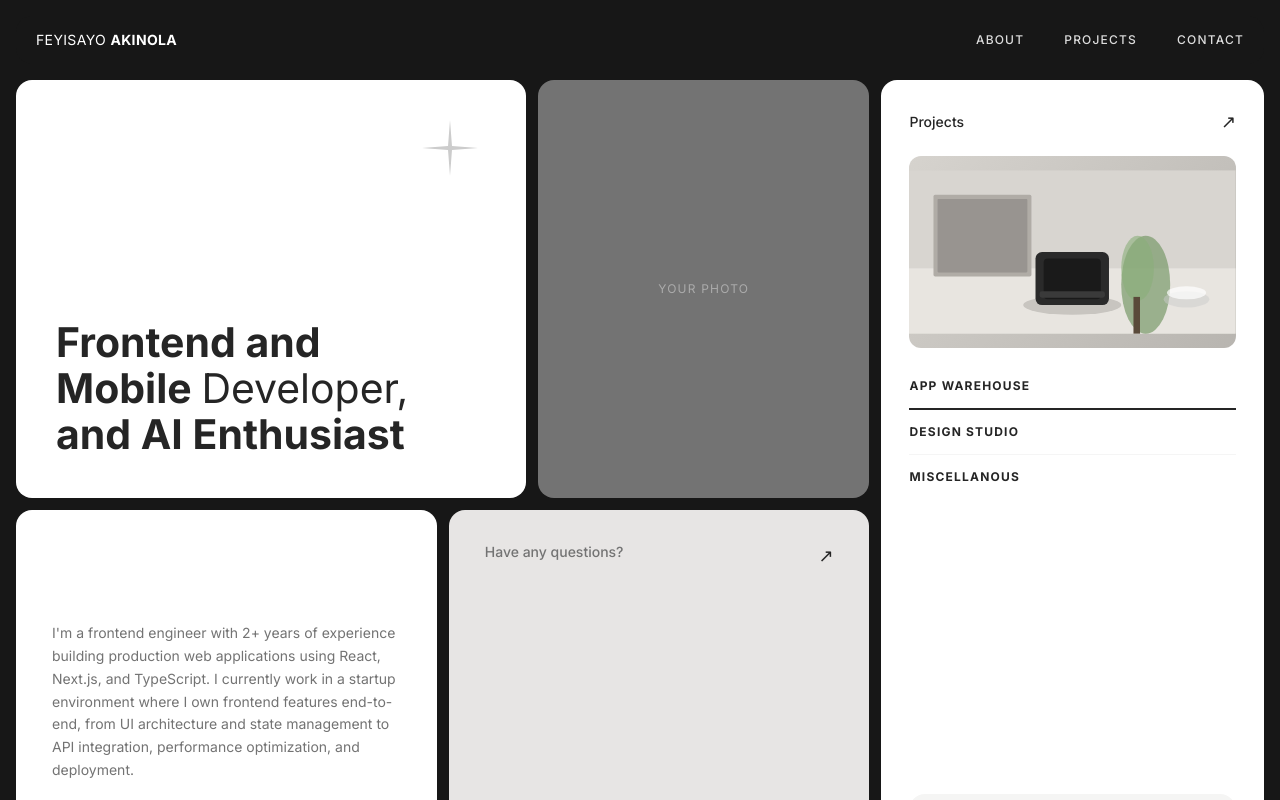
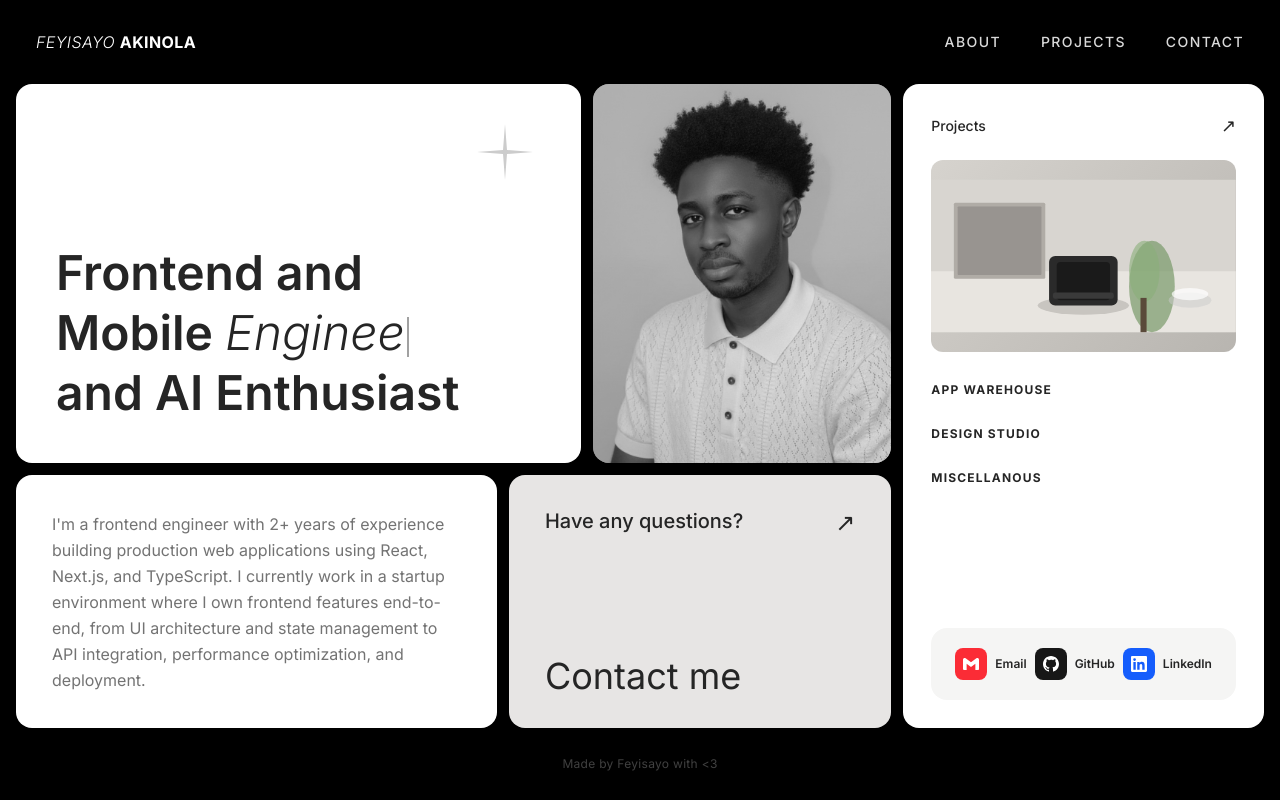
Before and after one commit to feyi-akinola/portfolio-2, a React app: page / in a window 1280 px wide. Shown: the top 800 px of the page. Built offline with nearby package versions, Linux system fonts and the light colour scheme; the HTML template or start-up script is replaced by a standard one.

Commit message:
Removed card hover stretch effects, added: photo with hover color filter, hero card typewriter effect + hover effect, contact card hover effect, italic font import

```diff
--- a/src/App.tsx
+++ b/src/App.tsx
@@ -1,4 +1,4 @@
-import { useState, useRef, useEffect } from "react";
+import { useState } from "react";
 import NavBar from "./components/NavBar";
 import HeroCard from "./components/HeroCard";
 import PhotoCard from "./components/PhotoCard";
@@ -6,97 +6,65 @@ import ProjectsCard from "./components/ProjectsCard";
 import BioCard from "./components/BioCard";
 import ContactCard from "./components/ContactCard";
 
-type TopHoverCard = "hero" | "photo" | "projects" | null;
-type BottomHoverCard = "bio" | "contact" | null;
+type HoverCard = "hero" | "photo" | "projects" | "bio" | "contact" | null;
 
-function getTopGridColumns(hovered: TopHoverCard) {
+function getGridColumns(hovered: HoverCard) {
+  // 4 cols: [hero-main | hero-secondary | photo/contact | projects]
+  // hero spans cols 1-2, bio spans col 1 only (~80% of hero width)
   switch (hovered) {
-    case "hero":
-      return "1.04fr 0.63fr 0.74fr";
-    case "photo":
-      return "0.96fr 0.68fr 0.74fr";
-    case "projects":
-      return "0.96fr 0.63fr 0.78fr";
-    default:
-      return "1fr 0.65fr 0.75fr";
-  }
-}
-
-function getBottomGridColumns(hovered: BottomHoverCard) {
-  switch (hovered) {
-    case "bio":
-      return "1.05fr 0.95fr";
-    case "contact":
-      return "0.95fr 1.05fr";
-    default:
-      return "1fr 1fr";
+    case "hero":     return "1fr 0.15fr 0.6fr 0.75fr";
+    case "photo":    return "0.9fr 0.15fr 0.7fr 0.75fr";
+    case "projects": return "0.9fr 0.15fr 0.6fr 0.82fr";
+    case "bio":      return "1.1fr 0.15fr 0.6fr 0.75fr";
+    case "contact":  return "0.9fr 0.15fr 0.7fr 0.75fr";
+    default:         return "1fr 0.15fr 0.62fr 0.75fr";
   }
 }
 
 export default function Portfolio() {
-  const [activeProject, setActiveProject] = useState("APP WAREHOUSE");
-  const [hoveredTop, setHoveredTop] = useState<TopHoverCard>(null);
-  const [hoveredBottom, setHoveredBottom] = useState<BottomHoverCard>(null);
-  const bioCardRef = useRef<HTMLDivElement>(null);
-  const [bioCardHeight, setBioCardHeight] = useState<number | null>(null);
-
-  useEffect(() => {
-    if (bioCardRef.current && bioCardHeight === null) {
-      setBioCardHeight(bioCardRef.current.offsetHeight);
-    }
-  }, [bioCardHeight]);
+  const [hovered, setHovered] = useState<HoverCard>(null);
 
   return (
-    <div className="bg-neutral-900 min-h-screen p-4 flex flex-col gap-4">
+    <div className="bg-black min-h-screen p-4 flex flex-col gap-4">
       <NavBar />
 
       <div
         className="grid gap-3 flex-1"
-        onMouseLeave={() => setHoveredTop(null)}
+        onMouseLeave={() => setHovered(null)}
         style={{
-          gridTemplateColumns: getTopGridColumns(hoveredTop),
-          gridTemplateRows: "auto 1fr",
+          gridTemplateColumns: getGridColumns(hovered),
+          gridTemplateRows: "3fr 2fr",
           transition: "grid-template-columns 260ms cubic-bezier(.2,.8,.2,1)",
         }}
       >
+        {/* Hero spans cols 1-2 */}
         <HeroCard
-          onMouseEnter={() => setHoveredTop("hero")}
-          style={bioCardHeight ? { height: `${bioCardHeight}px` } : undefined}
-        />
-        <PhotoCard
-          onMouseEnter={() => setHoveredTop("photo")}
-          style={bioCardHeight ? { height: `${bioCardHeight}px` } : undefined}
-        />
-        <ProjectsCard
-          onMouseEnter={() => setHoveredTop("projects")}
-          activeProject={activeProject}
-          setActiveProject={setActiveProject}
+          style={{ gridColumn: "1 / 3", gridRow: 1 }}
         />
 
-        <div
-          className="grid gap-3 items-stretch"
-          onMouseLeave={() => setHoveredBottom(null)}
-          style={{
-            gridColumn: "1 / 3",
-            gridTemplateColumns: getBottomGridColumns(hoveredBottom),
-            transition: "grid-template-columns 260ms cubic-bezier(.2,.8,.2,1)",
-            ...(bioCardHeight != null && { height: "384px" }),
-          }}
-        >
-          <BioCard
-            onMouseEnter={() => setHoveredBottom("bio")}
-            cardRef={bioCardRef}
-            style={bioCardHeight != null ? { height: "384px" } : undefined}
-          />
-          <ContactCard
-            onMouseEnter={() => setHoveredBottom("contact")}
-            style={bioCardHeight != null ? { height: "384px" } : undefined}
-          />
-        </div>
+        {/* Photo sits in col 3, row 1 */}
+        <PhotoCard
+          style={{ gridColumn: 3, gridRow: 1, backgroundImage: "" }}
+        />
+
+        {/* Projects spans both rows in col 4 */}
+        <ProjectsCard
+          style={{ gridColumn: 4, gridRow: "1 / 3" }}
+        />
+
+        {/* Bio spans col 1 only — naturally ~80% of hero's width */}
+        <BioCard
+          style={{ gridColumn: 1, gridRow: 2 }}
+        />
+
+        {/* Contact spans cols 2-3 — fills the remaining bottom space */}
+        <ContactCard
+          style={{ gridColumn: "2 / 4", gridRow: 2 }}
+        />
       </div>
 
       <p className="text-center text-white/25 text-xs py-3 tracking-wide">
-        Lorem Ipsum © 2023 All Rights Reserved.
+        Made by Feyisayo with {"<3"}
       </p>
     </div>
   );
--- a/src/components/BioCard.tsx
+++ b/src/components/BioCard.tsx
@@ -2,20 +2,16 @@ const BIO_TEXT =
   "I'm a frontend engineer with 2+ years of experience building production web applications using React, Next.js, and TypeScript. I currently work in a startup environment where I own frontend features end-to-end, from UI architecture and state management to API integration, performance optimization, and deployment.";
 
 type BioCardProps = {
-  onMouseEnter: () => void;
-  cardRef?: React.RefObject<HTMLDivElement | null>;
   style?: React.CSSProperties;
 };
 
-export default function BioCard({ onMouseEnter, cardRef, style }: BioCardProps) {
+export default function BioCard({ style }: BioCardProps) {
   return (
     <div
-      ref={cardRef}
-      onMouseEnter={onMouseEnter}
       className="bg-white rounded-2xl px-9 py-8 flex items-center transition-shadow duration-300 hover:shadow-2xl"
       style={style}
     >
-      <p className="text-sm leading-relaxed text-neutral-500 whitespace-normal">{BIO_TEXT}</p>
+      <p className="text-md font-regular leading-relaxed text-neutral-500 whitespace-normal">{BIO_TEXT}</p>
     </div>
   );
 }
--- a/src/components/ContactCard.tsx
+++ b/src/components/ContactCard.tsx
@@ -1,27 +1,24 @@
 type ContactCardProps = {
-  onMouseEnter: () => void;
   style?: React.CSSProperties;
 };
 
-export default function ContactCard({ onMouseEnter, style }: ContactCardProps) {
+export default function ContactCard({ style }: ContactCardProps) {
   return (
     <div
-      onMouseEnter={onMouseEnter}
-      className="bg-stone-200 rounded-2xl px-9 py-8 flex flex-col justify-between cursor-pointer transition-shadow duration-300 hover:shadow-2xl"
+      className="bg-stone-200 rounded-2xl px-9 py-8 flex flex-col justify-between cursor-pointer group"
       style={style}
     >
-      <div className="flex justify-between items-start text-sm font-medium text-neutral-500">
+      <div className="flex justify-between items-start text-xl font-medium text-text">
         Have any questions?
         <a
           href="#"
-          className="text-lg text-text no-underline inline-block transition-transform duration-200 hover:translate-x-0.5 hover:-translate-y-0.5"
+          className="text-2xl text-text no-underline inline-block transition-transform duration-200 group-hover:translate-x-0.5 group-hover:-translate-y-0.5"
         >
           ↗
         </a>
       </div>
       <div
-        className="mt-auto font-semibold text-text"
-        style={{ fontSize: "clamp(22px, 2.5vw, 32px)" }}
+        className="mt-auto text-4xl font-regular text-text"
       >
         Contact me
       </div>
--- a/src/components/HeroCard.tsx
+++ b/src/components/HeroCard.tsx
@@ -1,35 +1,103 @@
+import { useEffect, useState } from "react";
+
+const WORDS = ["Developer,", "Engineer,"];
+const TYPE_SPEED = 80;
+const DELETE_SPEED = 30;
+const PAUSE_AFTER_TYPE = 1600;
+const PAUSE_AFTER_DELETE = 400;
+
 const StarIcon = () => (
-  <svg width="56" height="56" viewBox="0 0 56 56" fill="none">
-    <path d="M28 0 L30 26 L56 28 L30 30 L28 56 L26 30 L0 28 L26 26 Z" fill="#ccc" />
-  </svg>
+  <>
+    <style>{`
+      @keyframes spin {
+        from { transform: rotate(0deg); }
+        to   { transform: rotate(360deg); }
+      }
+      .star-wrap {
+        display: inline-block;
+      }
+      .hero-card:hover .star-wrap {
+        animation: spin 600ms cubic-bezier(0.2, 0.8, 0.2, 1) forwards;
+      }
+    `}</style>
+    <div className="star-wrap">
+      <svg width="56" height="56" viewBox="0 0 56 56" fill="none">
+        <path d="M28 0 L30 26 L56 28 L30 30 L28 56 L26 30 L0 28 L26 26 Z" fill="#ccc" />
+      </svg>
+    </div>
+  </>
 );
 
+function useTypewriter(words: string[]) {
+  const [display, setDisplay] = useState("");
+  const [wordIndex, setWordIndex] = useState(0);
+  const [isDeleting, setIsDeleting] = useState(false);
+
+  useEffect(() => {
+    const current = words[wordIndex];
+
+    if (!isDeleting && display === current) {
+      const pause = setTimeout(() => setIsDeleting(true), PAUSE_AFTER_TYPE);
+      return () => clearTimeout(pause);
+    }
+
+    if (isDeleting && display === "") {
+      const pause = setTimeout(() => {
+        setIsDeleting(false);
+        setWordIndex((i) => (i + 1) % words.length);
+      }, PAUSE_AFTER_DELETE);
+      return () => clearTimeout(pause);
+    }
+
+    const timeout = setTimeout(() => {
+      setDisplay(isDeleting
+        ? current.slice(0, display.length - 1)
+        : current.slice(0, display.length + 1)
+      );
+    }, isDeleting ? DELETE_SPEED : TYPE_SPEED);
+
+    return () => clearTimeout(timeout);
+  }, [display, isDeleting, wordIndex, words]);
+
+  return display;
+}
+
 type HeroCardProps = {
-  onMouseEnter: () => void;
   style?: React.CSSProperties;
 };
 
-export default function HeroCard({ onMouseEnter, style }: HeroCardProps) {
+export default function HeroCard({ style }: HeroCardProps) {
+  const word = useTypewriter(WORDS);
+
   return (
     <div
-      onMouseEnter={onMouseEnter}
-      className="bg-white rounded-2xl p-10 flex flex-col justify-between relative overflow-hidden transition-shadow duration-300 hover:shadow-2xl"
+      className="hero-card bg-white rounded-2xl p-10 flex flex-col justify-between relative overflow-hidden transition-shadow duration-300"
       style={style}
     >
       <div className="absolute top-10 right-12 pointer-events-none select-none">
         <StarIcon />
       </div>
       <div className="flex-1" />
-      <h1
-        className="font-bold leading-tight text-text"
-        style={{ fontSize: "clamp(28px, 3.2vw, 42px)", lineHeight: 1.12 }}
-      >
+      <h1 className="text-5xl font-semibold leading-tight text-text">
         Frontend and
         <br />
-        Mobile <em className="italic font-normal">Developer,</em>
+        Mobile{" "}
+        <em className="italic font-light">
+          {word}
+          <span
+            className="inline-block w-0.5 h-[0.85em] bg-neutral-400 ml-0.5 align-middle"
+            style={{ animation: "blink 1s step-end infinite" }}
+          />
+        </em>
         <br />
         and AI Enthusiast
       </h1>
+      <style>{`
+        @keyframes blink {
+          0%, 100% { opacity: 1; }
+          50%       { opacity: 0; }
+        }
+      `}</style>
     </div>
   );
 }
--- a/src/components/NavBar.tsx
+++ b/src/components/NavBar.tsx
@@ -2,8 +2,8 @@ const NAV_LINKS = ["ABOUT", "PROJECTS", "CONTACT"] as const;
 
 export default function NavBar() {
   return (
-    <nav className="flex items-center justify-between px-5 py-3.5 rounded-2xl bg-neutral-900">
-      <div className="text-white text-sm tracking-wide">
+    <nav className="flex items-center justify-between px-5 py-3.5 rounded-2xl">
+      <div className="text-white text-md tracking-wide">
         <em className="font-light italic">FEYISAYO</em>{" "}
         <span className="font-bold">AKINOLA</span>
       </div>
@@ -12,7 +12,7 @@ export default function NavBar() {
           <a
             key={link}
             href="#"
-            className="text-white text-xs font-medium tracking-widest opacity-85 hover:opacity-100 transition-opacity no-underline"
+            className="text-white text-sm font-medium tracking-widest opacity-85 hover:opacity-100 transition-opacity no-underline"
           >
             {link}
           </a>
--- a/src/components/PhotoCard.tsx
+++ b/src/components/PhotoCard.tsx
@@ -1,16 +1,24 @@
 type PhotoCardProps = {
-  onMouseEnter: () => void;
   style?: React.CSSProperties;
 };
 
-export default function PhotoCard({ onMouseEnter, style }: PhotoCardProps) {
+export default function PhotoCard({ style }: PhotoCardProps) {
   return (
     <div
-      onMouseEnter={onMouseEnter}
-      className="bg-neutral-500 rounded-2xl flex items-center justify-center text-xs text-white/40 tracking-widest uppercase transition-shadow duration-300 hover:shadow-2xl"
+      className="bg-neutral-500 rounded-2xl hover:shadow-2xl"
       style={style}
     >
-      Your Photo
+      <img
+        src="/images/me.png"
+        alt="Feyisayo Akinola"
+        className="w-full h-full object-cover rounded-2xl"
+        style={{
+          filter: "grayscale(100%)",
+          transition: "filter 300ms ease",
+        }}
+        onMouseEnter={e => (e.currentTarget.style.filter = "grayscale(0%)")}
+        onMouseLeave={e => (e.currentTarget.style.filter = "grayscale(100%)")}
+      />
     </div>
   );
 }
--- a/src/components/ProjectsCard.tsx
+++ b/src/components/ProjectsCard.tsx
@@ -42,21 +42,15 @@ const SOCIALS = [
 ] as const;
 
 type ProjectsCardProps = {
-  onMouseEnter: () => void;
-  activeProject: string;
-  setActiveProject: (p: string) => void;
+  style?: React.CSSProperties;
 };
 
-export default function ProjectsCard({
-  onMouseEnter,
-  activeProject,
-  setActiveProject,
-}: ProjectsCardProps) {
+
+export default function ProjectsCard({style} : ProjectsCardProps) {
   return (
     <div
-      onMouseEnter={onMouseEnter}
       className="bg-white rounded-2xl p-7 flex flex-col overflow-hidden transition-shadow duration-300 hover:shadow-2xl"
-      style={{ gridRow: "span 2" }}
+      style={{ gridRow: "span 2", ...style }}
     >
       <div className="flex justify-between items-center mb-5">
         <span className="text-sm font-medium text-text">Projects</span>
@@ -79,14 +73,8 @@ export default function ProjectsCard({
         {PROJECTS.map((p, i, arr) => (
           <div
             key={p}
-            onClick={() => setActiveProject(p)}
-            className={[
-              "py-3.5 text-xs font-bold tracking-widest uppercase cursor-pointer transition-colors duration-200",
-              activeProject === p
-                ? "border-b-2 border-text text-text"
-                : "text-text hover:text-neutral-500",
-              i !== arr.length - 1 && activeProject !== p ? "border-b border-neutral-100" : "",
-            ].join(" ")}
+            className=
+              "py-3.5 text-xs font-bold tracking-widest uppercase cursor-pointer text-text"
           >
             {p}
           </div>
--- a/src/index.css
+++ b/src/index.css
@@ -1,4 +1,4 @@
-@import url("https://fonts.googleapis.com/css2?family=Inter:wght@400;500;600;700&display=swap");
+@import url("https://fonts.googleapis.com/css2?family=Inter:ital,wght@0,200;0,300;0,400;0,500;0,600;0,700;1,200;1,300;1,400;1,500;1,600;1,700&display=swap");
 @import "tailwindcss";
 
 @theme {
```
Also changed, not shown: public/images/me.png (added).
